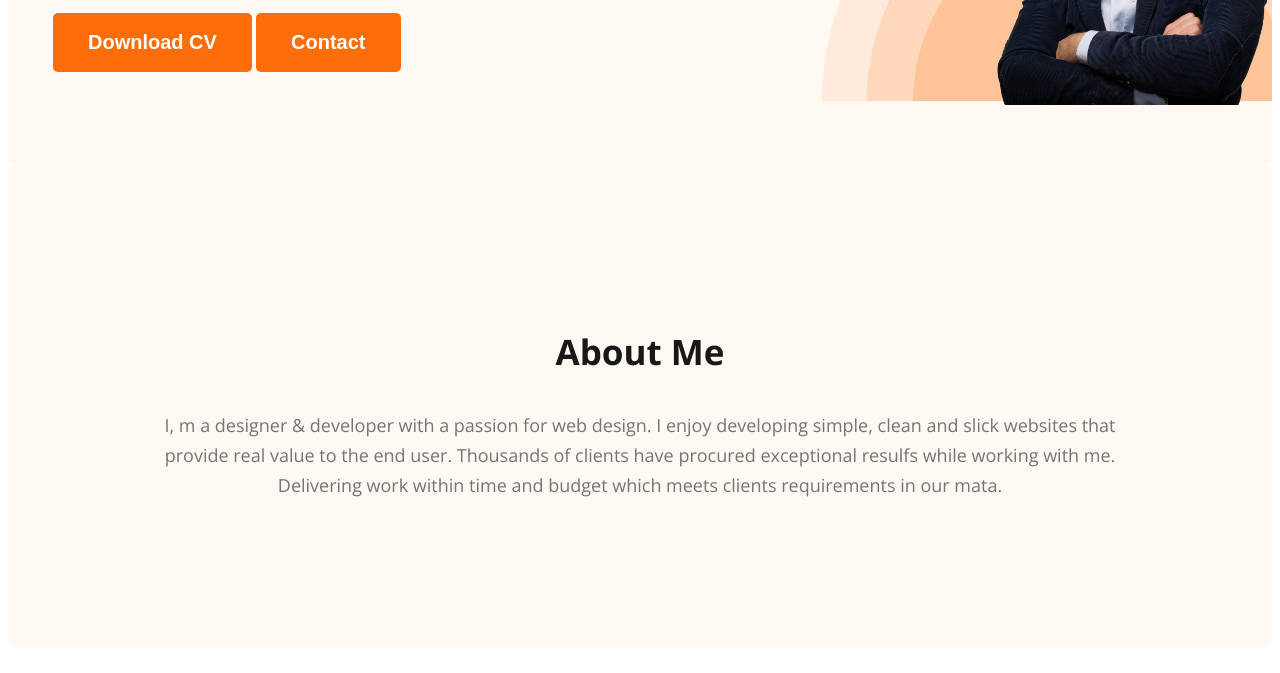
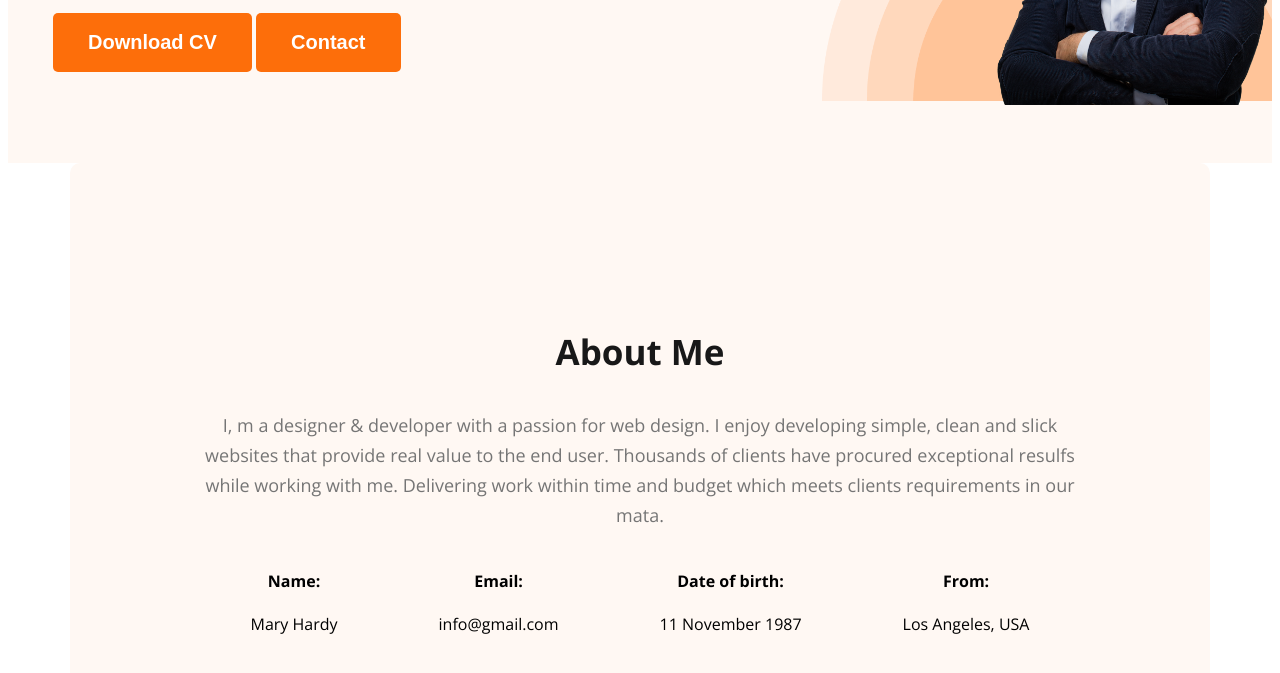
Before and after one commit to riyan1209/webdeveloper-portfolio, a plain HTML site: page index.html in a window 1280 px wide. Shown: the part 457-1130 px from the top of the page. Drawn offline with nearby package versions, Linux system fonts and the light colour scheme.

Commit message:
added a about container

```diff
--- a/index.html
+++ b/index.html
@@ -51,6 +51,29 @@
             <p class="section-description">
                 I, m a designer & developer with a passion for web design. I enjoy developing simple, clean and slick websites that provide real value to the end user. Thousands of clients have procured exceptional resulfs while working with me. Delivering work within time and budget which meets clients requirements in our mata.
             </p>
+
+           <div class="about-info-container">
+            <div class="about-info">
+                <h4 class="info-title">Name:
+                     </h4>
+                <p class="info-description">Mary Hardy</p>
+               </div>
+               <div class="about-info">
+                <h4 class="info-title">Email:
+                    </h4>
+                <p class="info-description">info@gmail.com</p>
+               </div>
+               <div class="about-info">
+                <h4 class="info-title">Date of birth:
+                   </h4>
+                <p class="info-description"> 11 November 1987</p>
+               </div>
+               <div class="about-info">
+                <h4 class="info-title">From:
+                    </h4>
+                <p class="info-description">Los Angeles, USA</p>
+               </div>
+           </div>
         </section>
 
     </main>
--- a/style/portfolio.css
+++ b/style/portfolio.css
@@ -105,6 +105,15 @@ margin-top: 0px;
 margin-bottom: 20px;
 }
 
+/* main section style */
+
+main{
+    max-width: 1140px;
+    margin: 0px auto;
+}
+
+
+
 /* about section style */
 
 .about{
@@ -132,3 +141,12 @@ font-style: normal;
 font-weight: 400;
 line-height: 30px;
 }
+
+.about-info-container{
+    display: flex;
+    justify-content: space-around;
+}
+
+.about-info{
+    text-align: center;
+}
```
